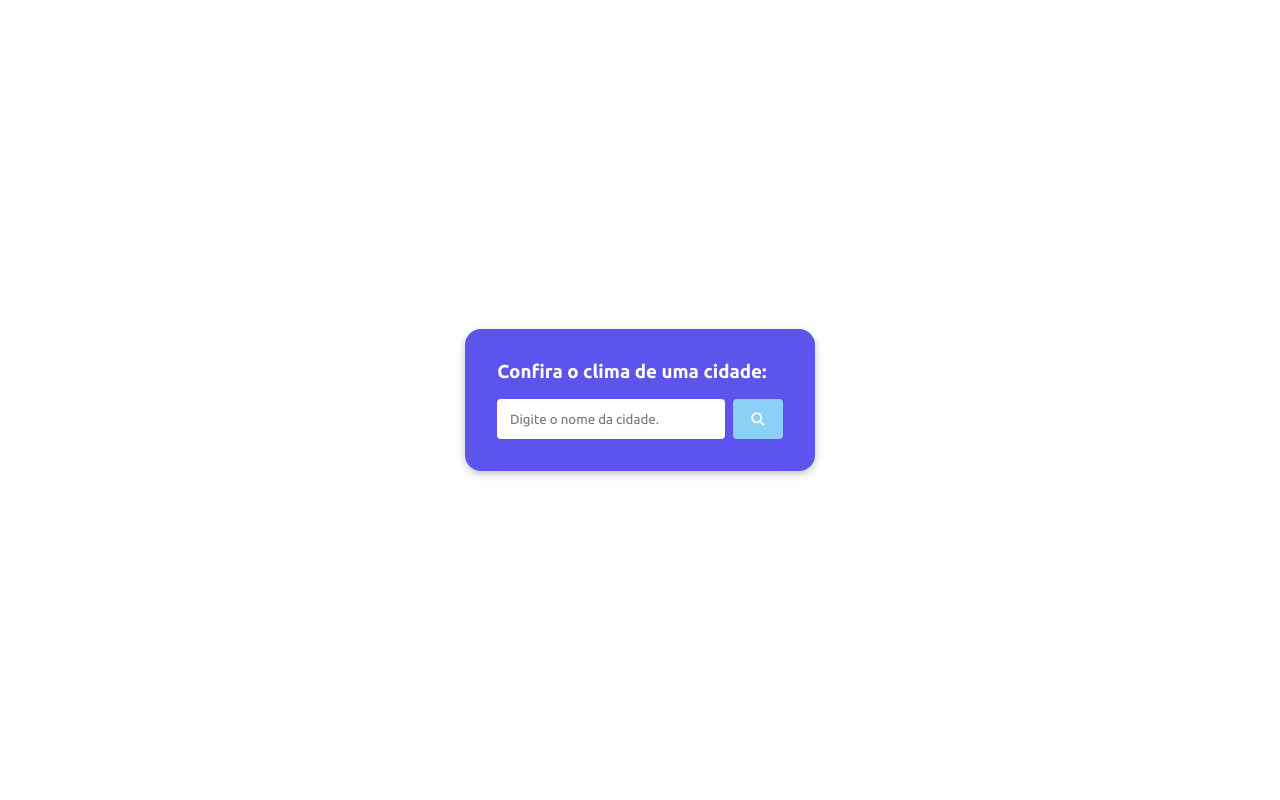
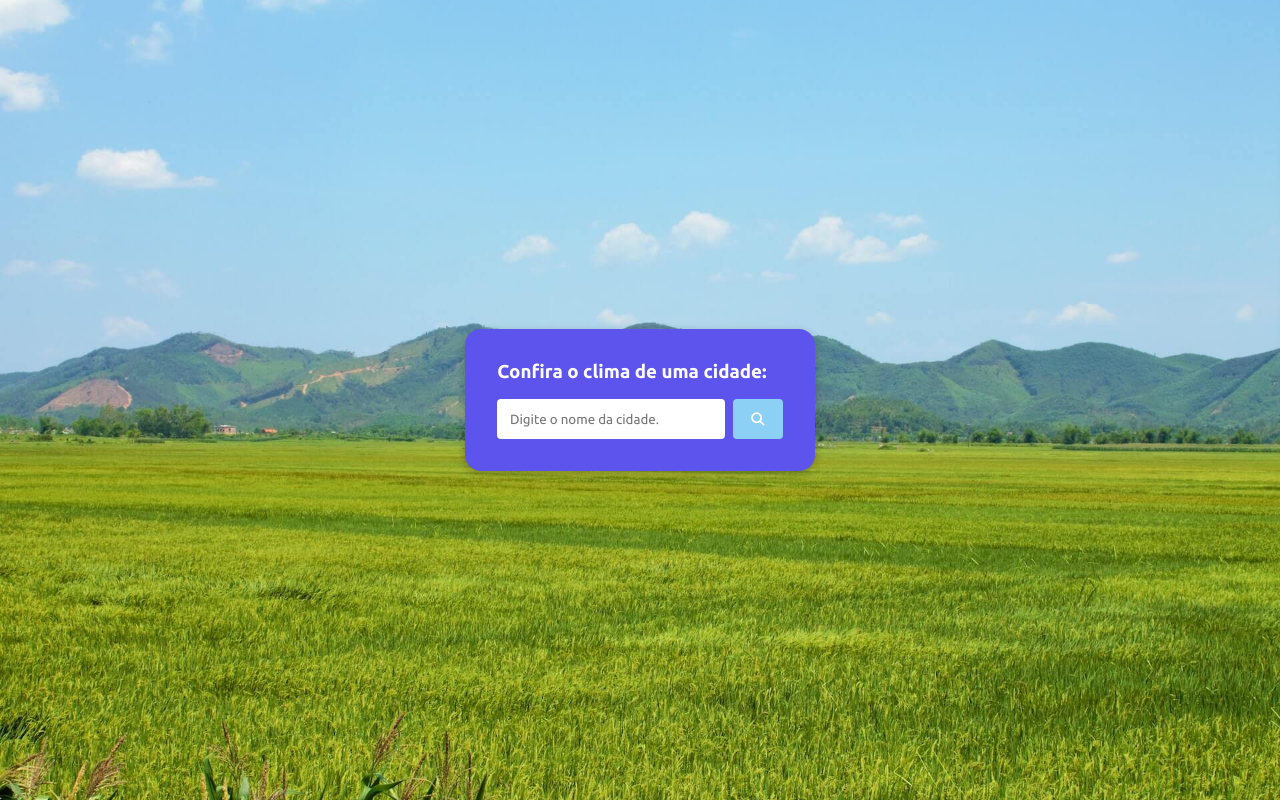
Before and after one commit to philypy-cg/consultando-previsao-tempo-ph, a plain HTML site: page index.html in a window 1280 px wide. Drawn offline with Linux system fonts and the light colour scheme; the site is published under a folder, as on GitHub Pages, so addresses that start at the root find nothing.

Commit message:
projeto finalizado commit

```diff
--- a/assets/css/styles.css
+++ b/assets/css/styles.css
@@ -11,7 +11,7 @@
 
 
 body {
-  background: url("/assets/img/bg-weather.jpg");
+  background: url("../img/bg-weather.jpg");
   background-position: center;
   background-size: cover;
   display: flex;
```
